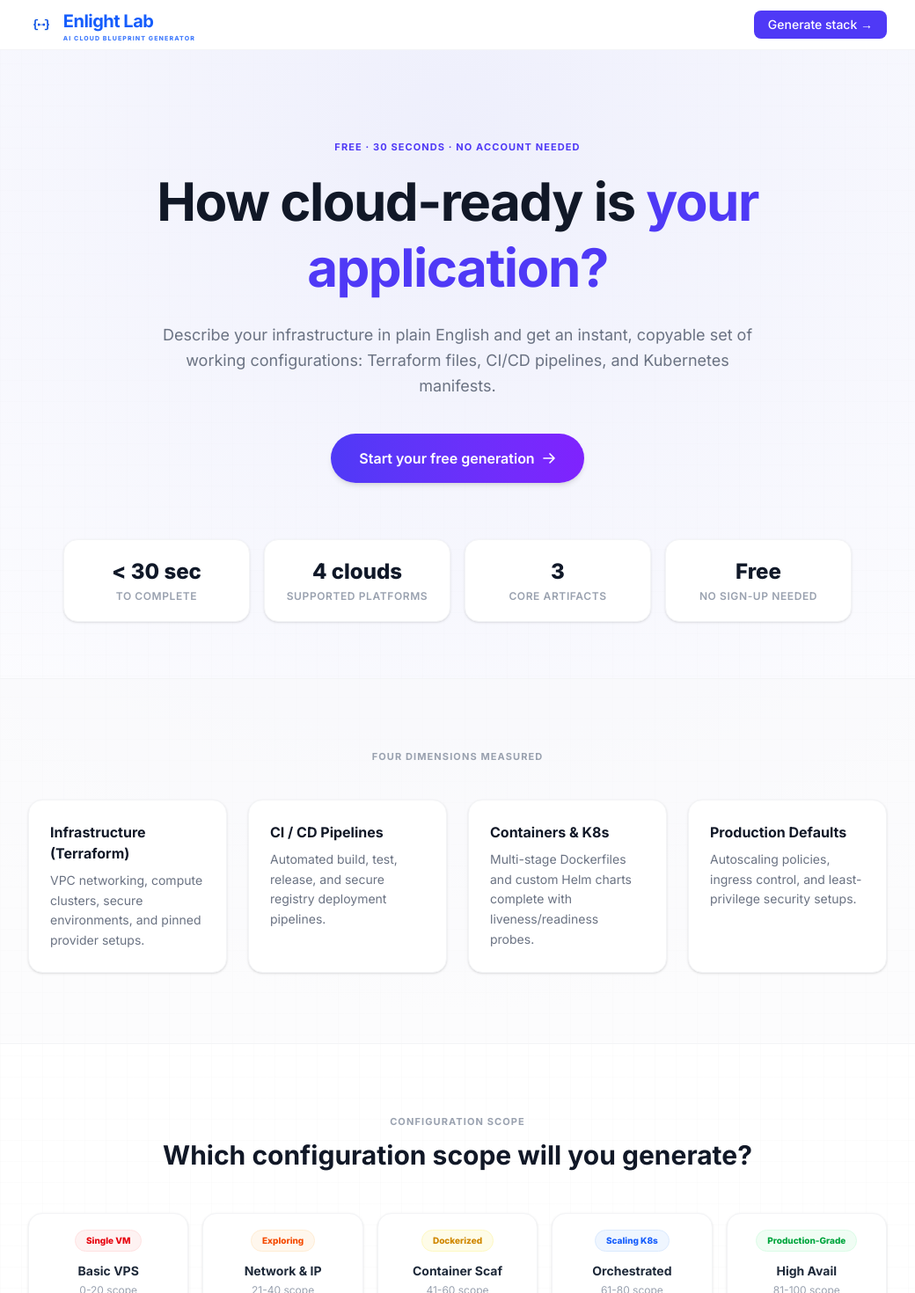
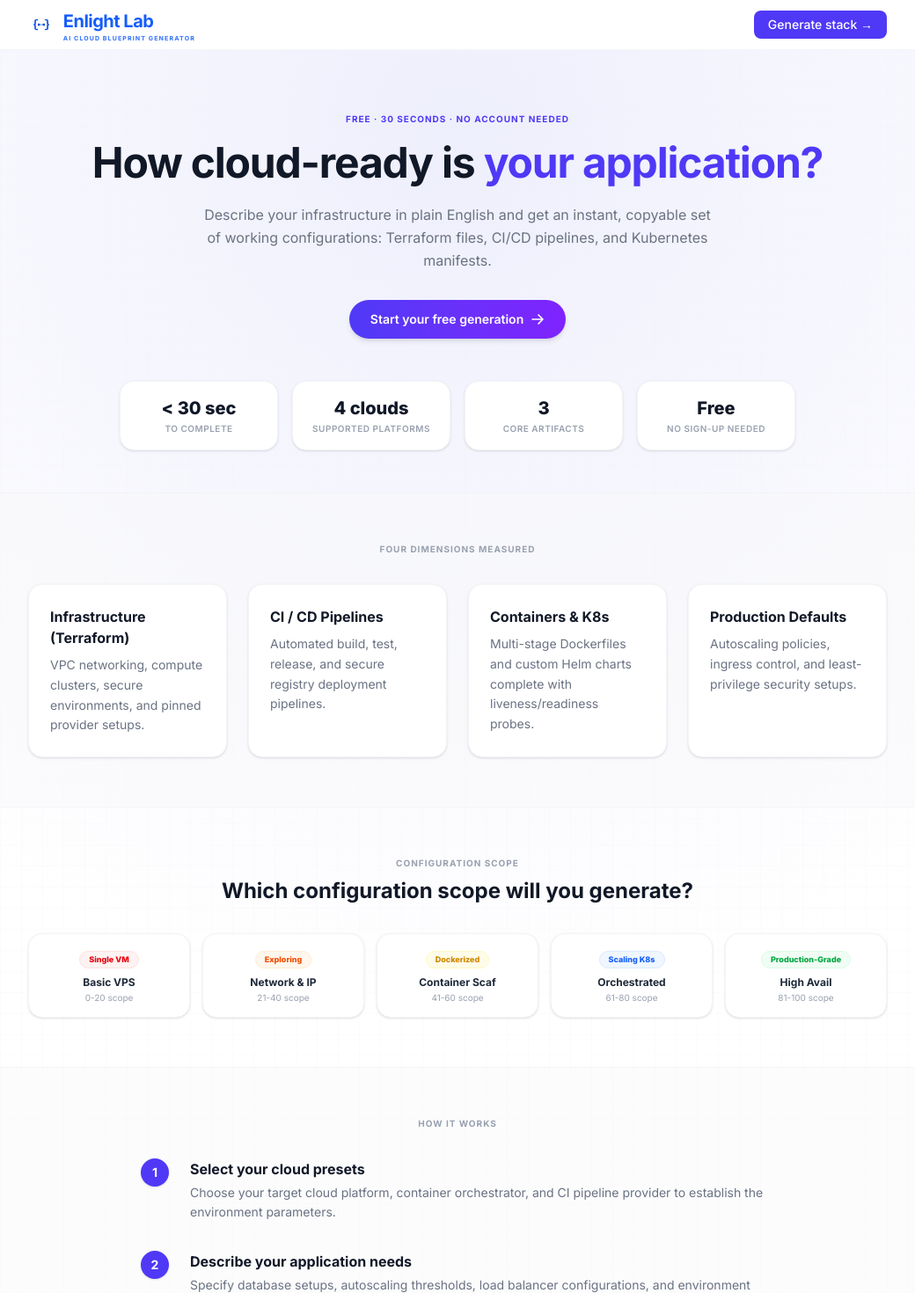
Before and after one commit to kirtiprasadranasingh/stackforge-enlightlab, a Next.js app: page / in a window 1280 px wide. Shown: the top 1470 px of the page at 88% size, without its empty margins (120-1160 px from the left). Built offline with nearby package versions, Linux system fonts and the light colour scheme.

Commit message:
design: adjust homepage layout padding and typography sizes to look tighter and less oversized

```diff
--- a/app/page.tsx
+++ b/app/page.tsx
@@ -8,19 +8,19 @@ export default function HomePage() {
 
       <main className="flex-1 relative z-10">
         {/* Hero Section */}
-        <section className="max-w-5xl mx-auto px-6 pt-24 pb-16 text-center animate-fade-slide-up">
-          <span className="inline-block text-[11px] font-bold tracking-widest text-indigo-600 uppercase mb-4">
+        <section className="max-w-4xl mx-auto px-6 pt-16 pb-12 text-center animate-fade-slide-up">
+          <span className="inline-block text-[10px] font-bold tracking-widest text-indigo-600 uppercase mb-3">
             FREE · 30 SECONDS · NO ACCOUNT NEEDED
           </span>
-          <h1 className="text-4xl sm:text-6xl font-bold tracking-tight text-gray-900 leading-tight mb-6">
+          <h1 className="text-3xl sm:text-5xl font-extrabold tracking-tight text-gray-900 leading-tight mb-4">
             How cloud-ready is <span className="text-indigo-600">your application?</span>
           </h1>
-          <p className="text-lg text-gray-500 max-w-2xl mx-auto mb-10 leading-relaxed">
+          <p className="text-sm sm:text-base text-gray-500 max-w-xl mx-auto mb-8 leading-relaxed">
             Describe your infrastructure in plain English and get an instant, copyable set of working configurations: Terraform files, CI/CD pipelines, and Kubernetes manifests.
           </p>
-          <div className="flex justify-center mb-16">
+          <div className="flex justify-center mb-12">
             <Link
-              className="inline-flex items-center gap-2 bg-gradient-to-r from-indigo-600 to-violet-600 hover:from-indigo-700 hover:to-violet-700 text-white font-semibold px-8 py-4 rounded-full text-base transition-all shadow-md active:scale-95 no-underline hover:shadow-indigo-100"
+              className="inline-flex items-center gap-2 bg-gradient-to-r from-indigo-600 to-violet-600 hover:from-indigo-700 hover:to-violet-700 text-white font-semibold px-6 py-3 rounded-full text-sm transition-all shadow-md active:scale-95 no-underline hover:shadow-indigo-100"
               href="/generate"
             >
               Start your free generation
@@ -31,30 +31,30 @@ export default function HomePage() {
           </div>
 
           {/* Score/Stats Badges */}
-          <div className="max-w-4xl mx-auto grid grid-cols-2 sm:grid-cols-4 gap-4 mt-8">
-            <div className="bg-white border border-gray-100 rounded-2xl py-5 px-4 shadow-sm hover:shadow-md transition-shadow">
-              <p className="text-2xl font-extrabold text-gray-900">&lt; 30 sec</p>
-              <p className="text-xs text-gray-400 font-semibold uppercase tracking-wider mt-1">To complete</p>
+          <div className="max-w-3xl mx-auto grid grid-cols-2 sm:grid-cols-4 gap-4 mt-6">
+            <div className="bg-white border border-gray-100 rounded-2xl py-4 px-3 shadow-sm hover:shadow-md transition-shadow">
+              <p className="text-xl font-extrabold text-gray-900">&lt; 30 sec</p>
+              <p className="text-[10px] text-gray-400 font-semibold uppercase tracking-wider mt-0.5">To complete</p>
             </div>
-            <div className="bg-white border border-gray-100 rounded-2xl py-5 px-4 shadow-sm hover:shadow-md transition-shadow">
-              <p className="text-2xl font-extrabold text-gray-900">4 clouds</p>
-              <p className="text-xs text-gray-400 font-semibold uppercase tracking-wider mt-1">Supported platforms</p>
+            <div className="bg-white border border-gray-100 rounded-2xl py-4 px-3 shadow-sm hover:shadow-md transition-shadow">
+              <p className="text-xl font-extrabold text-gray-900">4 clouds</p>
+              <p className="text-[10px] text-gray-400 font-semibold uppercase tracking-wider mt-0.5">Supported platforms</p>
             </div>
-            <div className="bg-white border border-gray-100 rounded-2xl py-5 px-4 shadow-sm hover:shadow-md transition-shadow">
-              <p className="text-2xl font-extrabold text-gray-900">3</p>
-              <p className="text-xs text-gray-400 font-semibold uppercase tracking-wider mt-1">Core artifacts</p>
+            <div className="bg-white border border-gray-100 rounded-2xl py-4 px-3 shadow-sm hover:shadow-md transition-shadow">
+              <p className="text-xl font-extrabold text-gray-900">3</p>
+              <p className="text-[10px] text-gray-400 font-semibold uppercase tracking-wider mt-0.5">Core artifacts</p>
             </div>
-            <div className="bg-white border border-gray-100 rounded-2xl py-5 px-4 shadow-sm hover:shadow-md transition-shadow">
-              <p className="text-2xl font-extrabold text-gray-900">Free</p>
-              <p className="text-xs text-gray-400 font-semibold uppercase tracking-wider mt-1">No sign-up needed</p>
+            <div className="bg-white border border-gray-100 rounded-2xl py-4 px-3 shadow-sm hover:shadow-md transition-shadow">
+              <p className="text-xl font-extrabold text-gray-900">Free</p>
+              <p className="text-[10px] text-gray-400 font-semibold uppercase tracking-wider mt-0.5">No sign-up needed</p>
             </div>
           </div>
         </section>
 
         {/* Four Dimensions Measured */}
-        <section className="bg-gray-50/50 border-y border-gray-100 py-20">
+        <section className="bg-gray-50/50 border-y border-gray-100 py-14">
           <div className="max-w-5xl mx-auto px-6">
-            <p className="text-[11px] font-bold tracking-widest text-gray-400 uppercase text-center mb-10">
+            <p className="text-[10px] font-bold tracking-widest text-gray-400 uppercase text-center mb-8">
               FOUR DIMENSIONS MEASURED
             </p>
             <div className="grid sm:grid-cols-2 lg:grid-cols-4 gap-6">
@@ -87,56 +87,56 @@ export default function HomePage() {
         </section>
 
         {/* Tiers Section */}
-        <section className="max-w-5xl mx-auto px-6 py-20 text-center">
-          <p className="text-[11px] font-bold tracking-widest text-gray-400 uppercase mb-3">
+        <section className="max-w-5xl mx-auto px-6 py-14 text-center">
+          <p className="text-[10px] font-bold tracking-widest text-gray-400 uppercase mb-2">
             CONFIGURATION SCOPE
           </p>
-          <h2 className="text-3xl font-bold text-gray-900 mb-12">
+          <h2 className="text-2xl font-bold text-gray-900 mb-8">
             Which configuration scope will you generate?
           </h2>
-          <div className="grid grid-cols-2 md:grid-cols-5 gap-4">
-            <div className="bg-white border border-gray-100 rounded-2xl p-4 shadow-sm">
-              <span className="inline-block text-[10px] font-extrabold px-3 py-1 rounded-full mb-3 bg-red-50 text-red-600 border border-red-100">
+          <div className="grid grid-cols-2 md:grid-cols-5 gap-3.5">
+            <div className="bg-white border border-gray-100 rounded-2xl p-3.5 shadow-sm">
+              <span className="inline-block text-[9px] font-extrabold px-2.5 py-0.5 rounded-full mb-2 bg-red-50 text-red-600 border border-red-100">
                 Single VM
               </span>
-              <p className="text-sm font-bold text-gray-800">Basic VPS</p>
-              <p className="text-xs text-gray-400 mt-1">0-20 scope</p>
+              <p className="text-xs font-bold text-gray-800">Basic VPS</p>
+              <p className="text-[10px] text-gray-400 mt-0.5">0-20 scope</p>
             </div>
-            <div className="bg-white border border-gray-100 rounded-2xl p-4 shadow-sm">
-              <span className="inline-block text-[10px] font-extrabold px-3 py-1 rounded-full mb-3 bg-orange-50 text-orange-600 border border-orange-100">
+            <div className="bg-white border border-gray-100 rounded-2xl p-3.5 shadow-sm">
+              <span className="inline-block text-[9px] font-extrabold px-2.5 py-0.5 rounded-full mb-2 bg-orange-50 text-orange-600 border border-orange-100">
                 Exploring
               </span>
-              <p className="text-sm font-bold text-gray-800">Network & IP</p>
-              <p className="text-xs text-gray-400 mt-1">21-40 scope</p>
+              <p className="text-xs font-bold text-gray-800">Network & IP</p>
+              <p className="text-[10px] text-gray-400 mt-0.5">21-40 scope</p>
             </div>
-            <div className="bg-white border border-gray-100 rounded-2xl p-4 shadow-sm">
-              <span className="inline-block text-[10px] font-extrabold px-3 py-1 rounded-full mb-3 bg-yellow-50 text-yellow-600 border border-yellow-100">
+            <div className="bg-white border border-gray-100 rounded-2xl p-3.5 shadow-sm">
+              <span className="inline-block text-[9px] font-extrabold px-2.5 py-0.5 rounded-full mb-2 bg-yellow-50 text-yellow-600 border border-yellow-100">
                 Dockerized
               </span>
-              <p className="text-sm font-bold text-gray-800">Container Scaf</p>
-              <p className="text-xs text-gray-400 mt-1">41-60 scope</p>
+              <p className="text-xs font-bold text-gray-800">Container Scaf</p>
+              <p className="text-[10px] text-gray-400 mt-0.5">41-60 scope</p>
             </div>
-            <div className="bg-white border border-gray-100 rounded-2xl p-4 shadow-sm">
-              <span className="inline-block text-[10px] font-extrabold px-3 py-1 rounded-full mb-3 bg-blue-50 text-blue-600 border border-blue-100">
+            <div className="bg-white border border-gray-100 rounded-2xl p-3.5 shadow-sm">
+              <span className="inline-block text-[9px] font-extrabold px-2.5 py-0.5 rounded-full mb-2 bg-blue-50 text-blue-600 border border-blue-100">
                 Scaling K8s
               </span>
-              <p className="text-sm font-bold text-gray-800">Orchestrated</p>
-              <p className="text-xs text-gray-400 mt-1">61-80 scope</p>
+              <p className="text-xs font-bold text-gray-800">Orchestrated</p>
+              <p className="text-[10px] text-gray-400 mt-0.5">61-80 scope</p>
             </div>
-            <div className="bg-white border border-gray-100 rounded-2xl p-4 shadow-sm col-span-2 md:col-span-1">
-              <span className="inline-block text-[10px] font-extrabold px-3 py-1 rounded-full mb-3 bg-green-50 text-green-600 border border-green-100">
+            <div className="bg-white border border-gray-100 rounded-2xl p-3.5 shadow-sm col-span-2 md:col-span-1">
+              <span className="inline-block text-[9px] font-extrabold px-2.5 py-0.5 rounded-full mb-2 bg-green-50 text-green-600 border border-green-100">
                 Production-Grade
               </span>
-              <p className="text-sm font-bold text-gray-800">High Avail</p>
-              <p className="text-xs text-gray-400 mt-1">81-100 scope</p>
+              <p className="text-xs font-bold text-gray-800">High Avail</p>
+              <p className="text-[10px] text-gray-400 mt-0.5">81-100 scope</p>
             </div>
           </div>
         </section>
 
         {/* How it works */}
-        <section className="bg-gray-50/50 border-y border-gray-100 py-20">
+        <section className="bg-gray-50/50 border-y border-gray-100 py-14">
           <div className="max-w-3xl mx-auto px-6">
-            <p className="text-[11px] font-bold tracking-widest text-gray-400 uppercase text-center mb-12">
+            <p className="text-[10px] font-bold tracking-widest text-gray-400 uppercase text-center mb-8">
               HOW IT WORKS
             </p>
             <div className="space-y-8">
@@ -189,15 +189,15 @@ export default function HomePage() {
         </section>
 
         {/* CTA Section */}
-        <section className="max-w-4xl mx-auto px-6 py-24 text-center animate-fade-slide-up">
-          <h2 className="text-4xl font-bold tracking-tight text-gray-900 mb-4">
+        <section className="max-w-4xl mx-auto px-6 py-16 text-center animate-fade-slide-up">
+          <h2 className="text-3xl font-bold tracking-tight text-gray-900 mb-3">
             Ready to find out where you stand?
           </h2>
-          <p className="text-gray-400 mb-8 font-medium">
+          <p className="text-sm text-gray-400 mb-6 font-medium">
             Free, takes under 30 seconds, and no account required.
           </p>
           <Link
-            className="inline-flex items-center gap-2 bg-gradient-to-r from-indigo-600 to-violet-600 hover:from-indigo-700 hover:to-violet-700 text-white font-semibold px-8 py-4 rounded-full text-base transition-all shadow-md active:scale-95 no-underline hover:shadow-indigo-100"
+            className="inline-flex items-center gap-2 bg-gradient-to-r from-indigo-600 to-violet-600 hover:from-indigo-700 hover:to-violet-700 text-white font-semibold px-6 py-3 rounded-full text-sm transition-all shadow-md active:scale-95 no-underline hover:shadow-indigo-100"
             href="/generate"
           >
             Start your free generation
```
